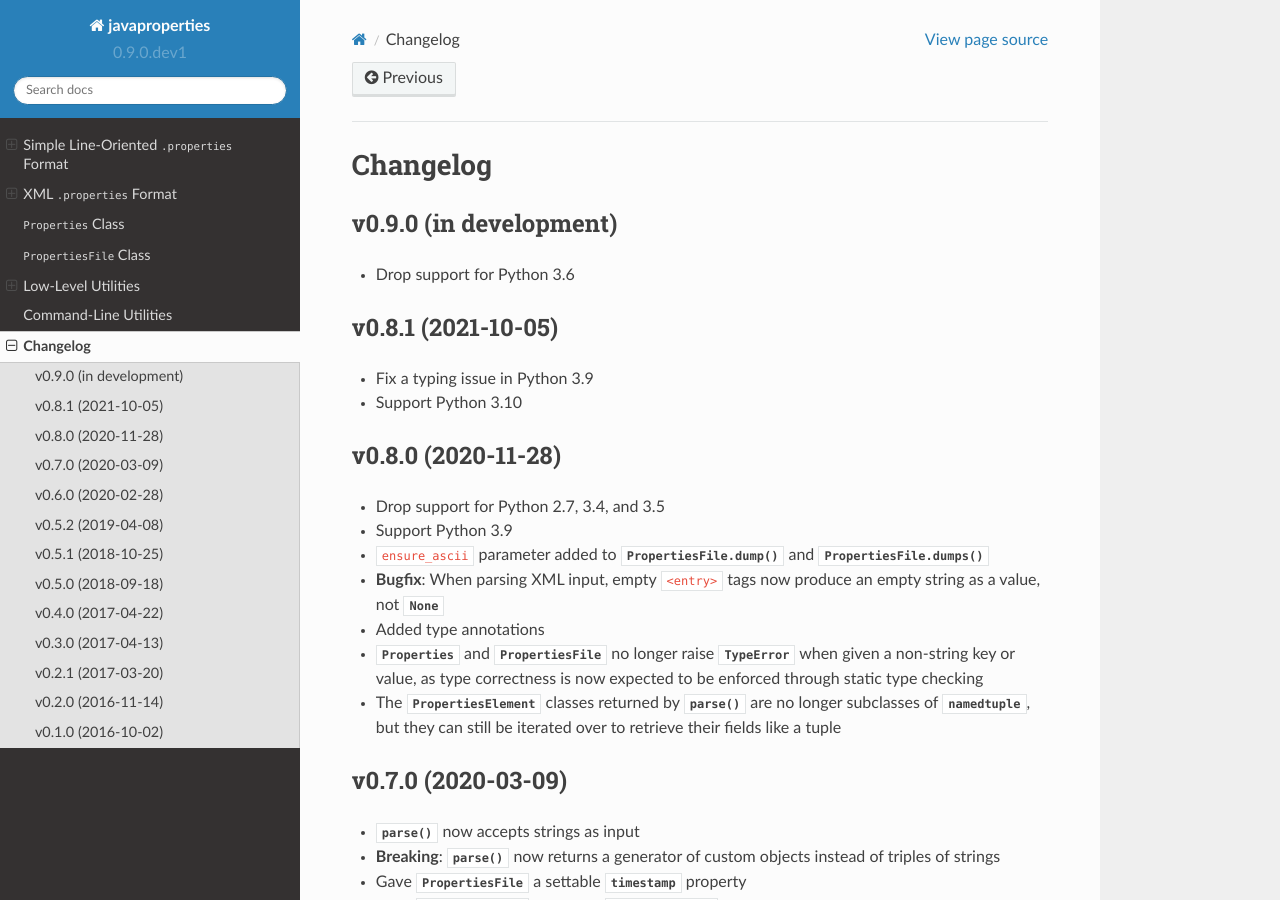
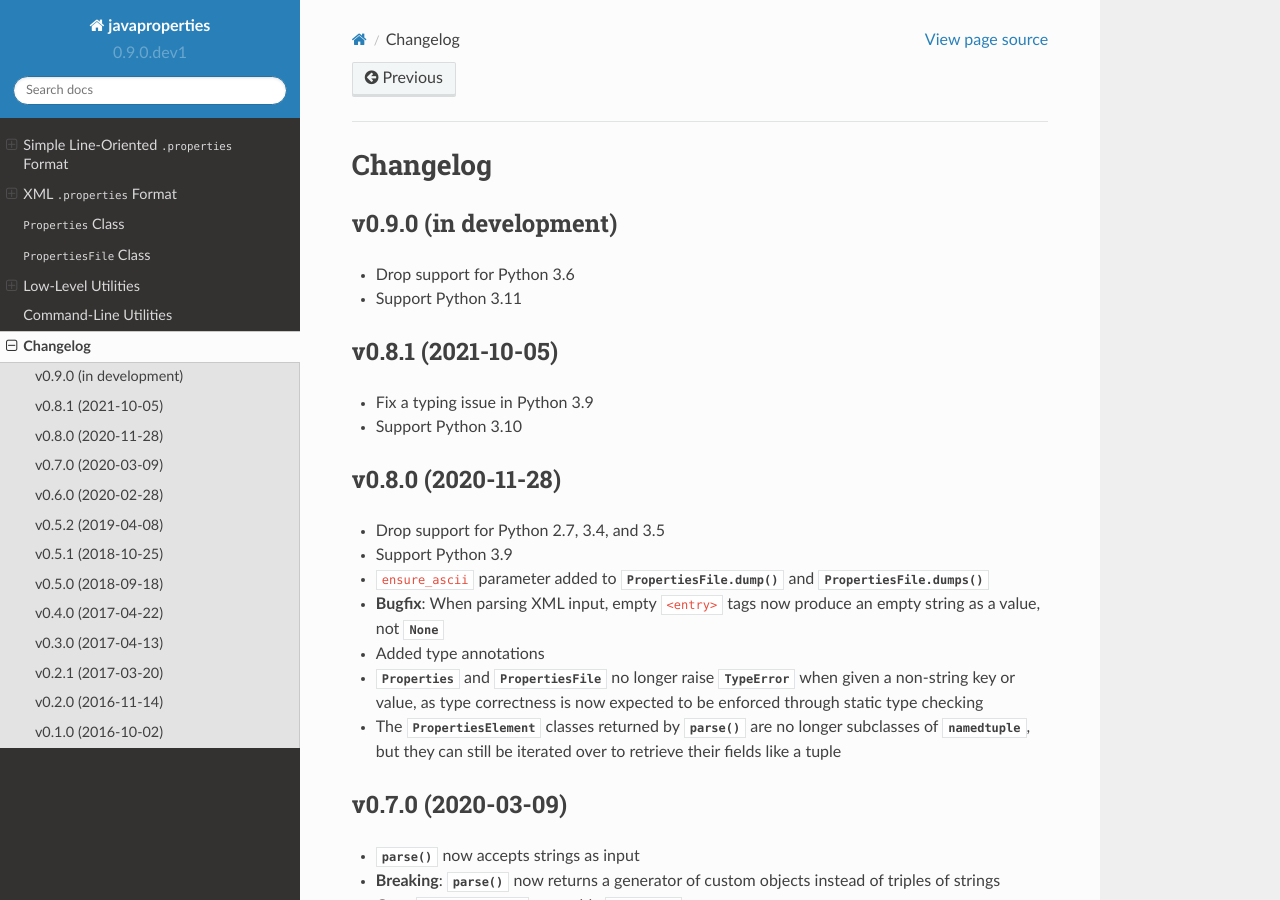
Before and after one commit to jwodder/javaproperties, a Sphinx documentation site: the page built from docs/changelog.rst, in a window 1280 px wide and 900 px high. Built offline with Sphinx 7.4.7 and the Read the Docs theme 2.0.0, drawn with Linux system fonts in a browser that asks for light colours.

Commit message:
Support Python 3.11

```diff
--- a/docs/changelog.rst
+++ b/docs/changelog.rst
@@ -6,6 +6,7 @@ Changelog
 v0.9.0 (in development)
 -----------------------
 - Drop support for Python 3.6
+- Support Python 3.11
 
 
 v0.8.1 (2021-10-05)
--- a/setup.cfg
+++ b/setup.cfg
@@ -25,6 +25,7 @@ classifiers =
     Programming Language :: Python :: 3.8
     Programming Language :: Python :: 3.9
     Programming Language :: Python :: 3.10
+    Programming Language :: Python :: 3.11
     Programming Language :: Python :: Implementation :: CPython
     Programming Language :: Python :: Implementation :: PyPy
     License :: OSI Approved :: MIT License
```
Also changed, not shown: CHANGELOG.md (+1 -0 lines), 2 other files.
